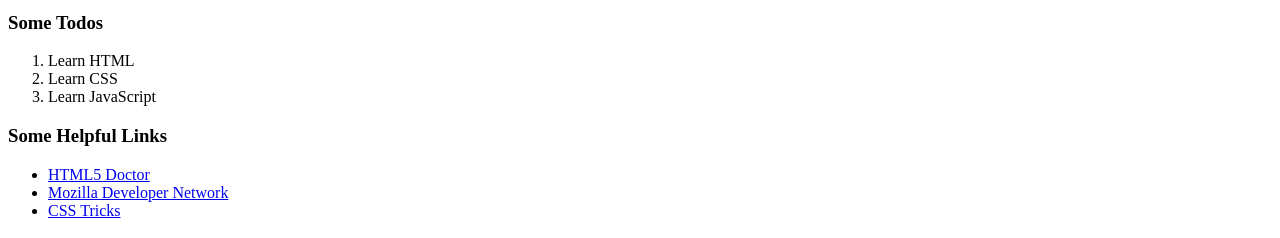
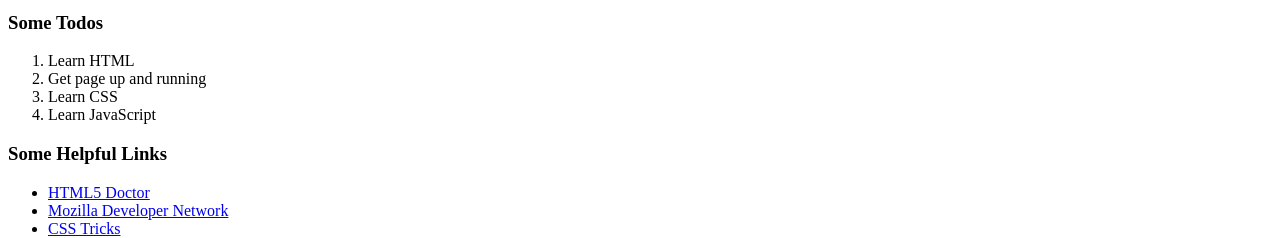
Before and after one commit to nladkins/nladkins.github.io, a plain HTML site: page index.html in a window 1280 px wide. Shown: the part 251-489 px from the top of the page. Drawn offline with Linux system fonts and the light colour scheme.

Commit message:
Update index.html

```diff
--- a/index.html
+++ b/index.html
@@ -1,4 +1,5 @@
 <!DOCTYPE html>
+
 <!-- the doctype declaration should be included at the start of the HTML document -->
 <html lang="en">
 <head>
@@ -18,6 +19,7 @@
   <h3>Some Todos</h3>
   <ol>
     <li>Learn HTML</li>
+    <li>Get page up and running</li>
     <li>Learn CSS</li>
     <li>Learn JavaScript</li>
   <!-- The ol ending tag was missing the backslash -->
```
